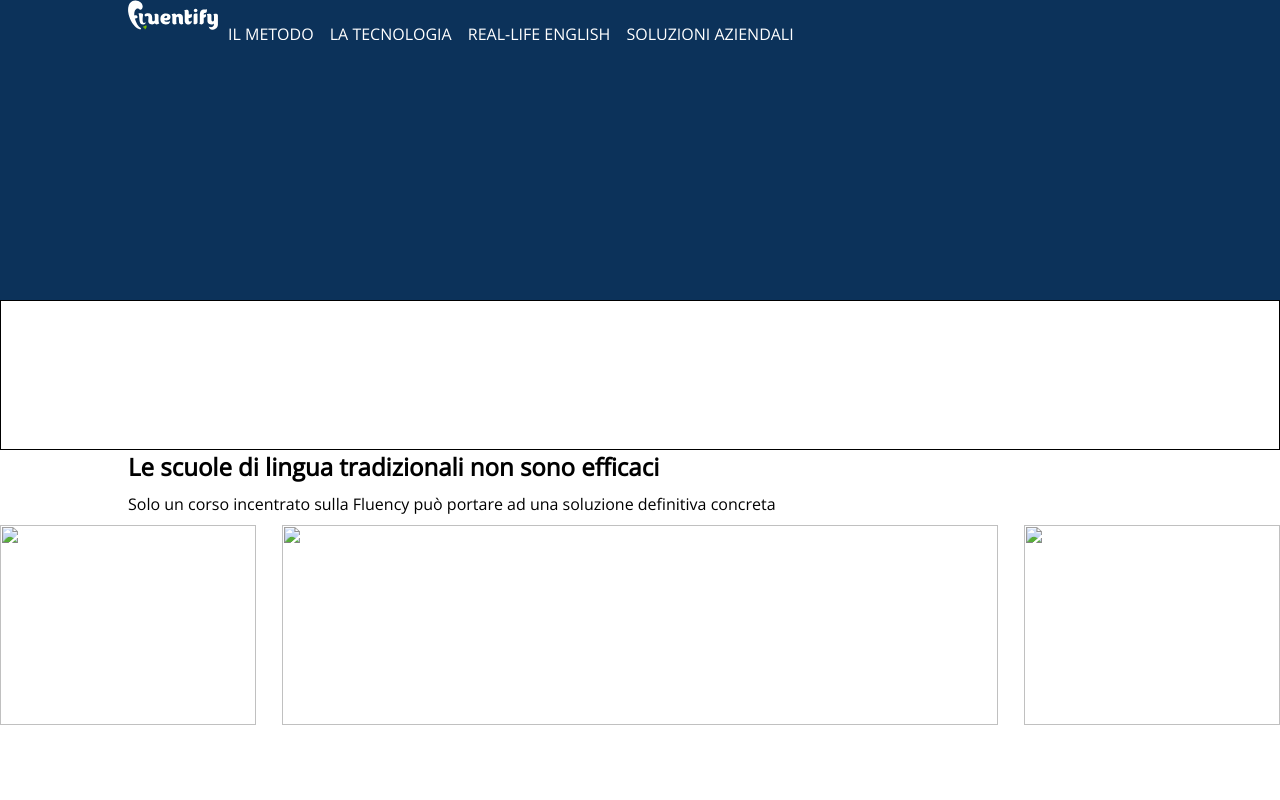
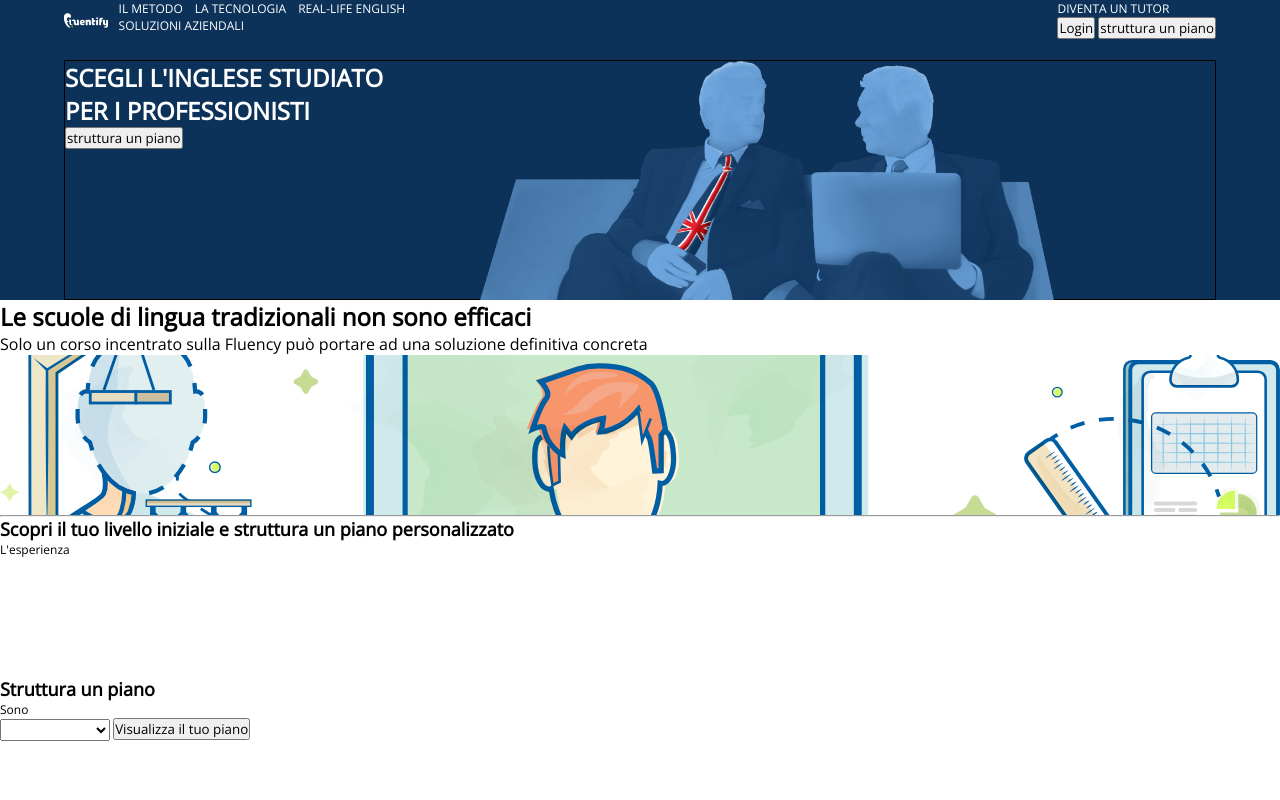
Before and after one commit to PanoramaView/htmlcss-fluentify, a plain HTML site: page index.html in a window 1280 px wide. Shown: the top 800 px of the page. Drawn offline with nearby package versions, Linux system fonts and the light colour scheme.

Commit message:
mi sono incasinato

```diff
--- a/index.html
+++ b/index.html
@@ -10,6 +10,8 @@
     <body>
         <header class="page main-header">
                 <div class="container">
+                    <!-- <img id='logo' src="img/logo.svg" alt=""> -->
+                    <nav>
                         <div id="logo"></div>
                         <ul>
                             <li><a href="#">il metodo </a></li>
@@ -17,18 +19,23 @@
                             <li><a href="#">real-life english </a></li>
                             <li><a href="#">soluzioni aziendali </a></li>
                         </ul>
-                <div>
+                    </nav>
+                    <div class="right-header">
                         <div>Diventa un tutor</div>
                         <button id='login'>Login</button>
                         <button id="struttura-piano">struttura un piano</button>
                     </div>
                 </div>
+                <section class='page hero'>
+                    <h1>Scegli l'inglese studiato <br>
+                        per i professionisti</h1>
+                    <button id="struttura-piano">struttura un piano</button>
+                    <div class="background"></div>
+                </section>
+
 
         </header>
 
-        <section class='page header-section'>
-
-        </section>
 
         <header class="page header2">
             <h2>Le scuole di lingua tradizionali non sono efficaci</h2>
@@ -39,17 +46,17 @@
             <section>
                 <div class="container">
                     <aside class="left">
-                        <img src="img/" alt="">
+                        <img src="img/profile.svg" alt="">
                         <div></div>
                     </aside>
 
                     <article>
-                        <img src="img/" alt="">
+                        <img src="img/computer.svg" alt="">
                         <div></div>
                     </article>
 
                     <aside class="right">
-                        <img src="img/" alt="">
+                        <img src="img/doc.svg" alt="">
                         <div></div>
                     </aside>
                 </div>
--- a/style.css
+++ b/style.css
@@ -4,52 +4,84 @@
     box-sizing: border-box;
     font-family: 'Open Sans',sans-serif;
 }
-.page >*{
-    margin: 0px 10% 10px 10%;
+.main-header > *{
+    margin: 0 5% 0 5%;
 }
-.main-header .container{
-    height: 40px;
+.container{
+    height: 20%;
+    font-size: 12px;
     overflow: hidden;
+}
+.main-header .container nav{
+    float: left;
+}
+.right-header{
+    float: right;
+}
+.container::after{
+    content: "";
+    display: table;
+    clear: both;
 }
 #logo{
     background-image: url('img/logo.svg');
     background-size: contain;
     background-repeat: no-repeat;
+    background-position: center;
+    height: 40px;
+    width: 10%;
+    float: left;
+}
+/* #logo{
+    height: 40px;
+} */
+nav{
     height: 100%;
-    width: 10%;
-    line-height: 40px;
-
 }
 ul{
     list-style: none;
-    width: ;
 }
+li{float:left;}
 a{
     color: white;
     text-decoration: none;
     border: 1px solid transparent;
-    margin: 5px;
+    margin-left: 10px;
 }
 a:hover{
     border-color: white;
 }
 .main-header{
+    position: relative;
     background-color: #0C325A;
     height: 300px;
     text-transform: uppercase;
     color: white;
 }
-.main-header *{
-    display: inline-block;
+
+.hero{
+    height: 80%;
+    border: 1px solid black;
+}
+.background{
+    position: absolute;
+    background-image: url('img/background-header.png');
+    background-size: contain;
+    background-repeat: no-repeat;
+    bottom: 0;
+    right: 0;
+    height: 80%;
+    width: 800px;
 }
 
-.header-section{
-    border: 1px solid black;
-    height: 150px;
-}
-.container{
-    height: 300px;
-}
+
+
+
+
+
+
+
+
 
 
 .left > img,article > img, .right > img{
@@ -76,11 +108,7 @@ article{
     margin-right: 2%;
 }
 
-.container::after{
-    content: "";
-    display: table;
-    clear: both;
-}
+
 footer{
 
 }
```
Lines whose indentation alone changed are shown as unchanged.
